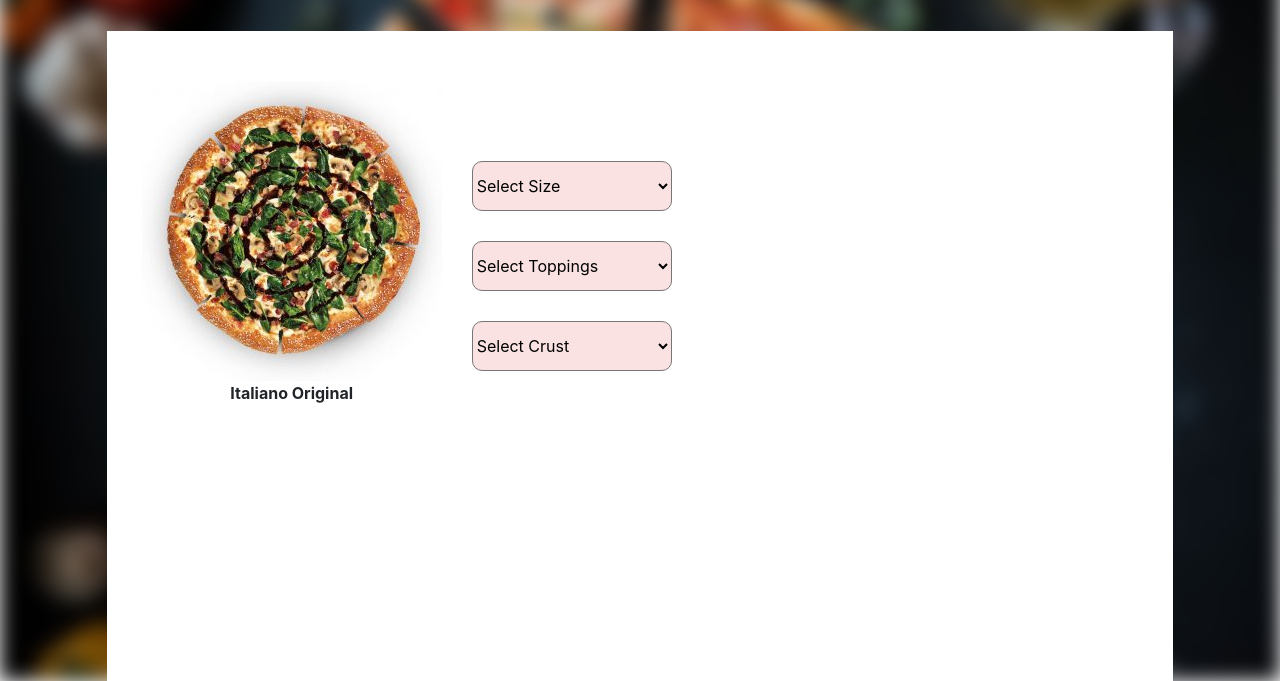
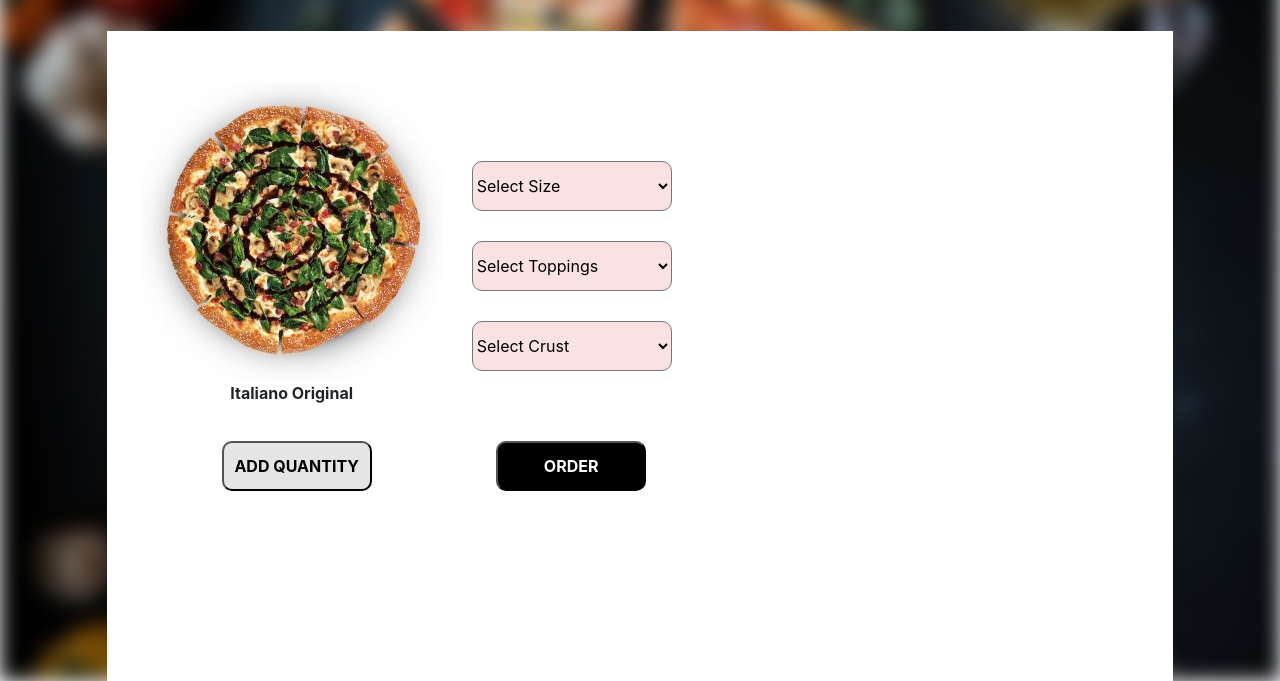
Before and after one commit to Shalyne-Waweru/Deliciosa-Pizza-Parlor, a plain HTML site: page index.html in a window 1280 px wide. Shown: the part 119-800 px from the top of the page. Drawn offline with nearby package versions, Linux system fonts and the light colour scheme; a web font is replaced by a local one.

Commit message:
Add and style the add quantity and order buttons

```diff
--- a/css/styles.css
+++ b/css/styles.css
@@ -68,3 +68,27 @@ select {
   margin-bottom: 30px;
   border-radius: 10px;
 }
+
+.buttons {
+  margin-top: 20px;
+  margin-left: 100px;
+}
+
+.btn-grey {
+  background-color: #E5E5E5;
+  color: black;
+  font-weight: bold;
+  width: 150px;
+  height: 50px;
+  border-radius: 10px;
+  margin-right: 120px;
+}
+
+.btn-black {
+  background-color: black;
+  color: white;
+  font-weight: bold;
+  width: 150px;
+  height: 50px;
+  border-radius: 10px;
+}
--- a/index.html
+++ b/index.html
@@ -53,6 +53,10 @@
               </div>
             </div>
 
+            <div class="buttons">
+              <button type="buttton" class="btn-grey" id="btn-add-quantity">ADD QUANTITY</button>
+              <button type="buttton" class="btn-black" id="btn-order">ORDER</button>
+            </div>
           </div>
 
         </div>
```
